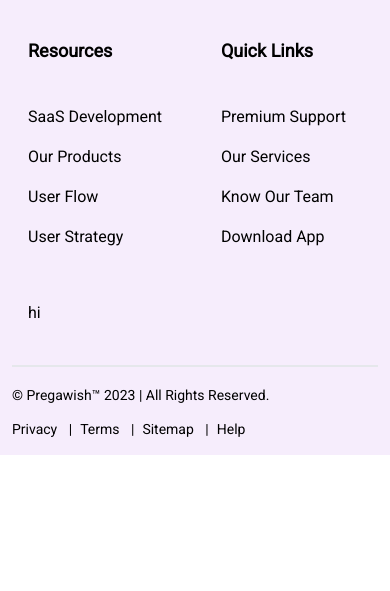
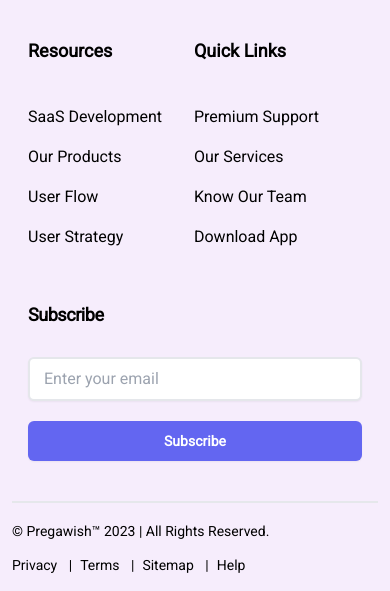
Before and after one commit to Pinak-Idea-Lab-Private-Limited/pw-footer, a plain HTML site: page index.html in a window 390 px wide. Shown: the part 1030-1621 px from the top of the page. Before the commit the page ends 1485 px from the top, so only its background shows below. Drawn offline with nearby package versions, Linux system fonts and the light colour scheme.

Commit message:
footer desktop-v

```diff
--- a/index.html
+++ b/index.html
@@ -126,7 +126,7 @@
                 </p>
               </div>
             </div>
-            <div class="ps-4 lg:ps-10 pe-8 sm:pe-4 sm:w-1/2 lg:w-3/12">
+            <div class="ps-4 lg:ps-10 pe-4 sm:w-1/2 lg:w-3/12">
               <div class="mb-10 w-full">
                 <h4 class="text-dark mb-9 text-lg font-semibold">Resources</h4>
                 <ul>
@@ -158,7 +158,7 @@
               </div>
             </div>
 
-            <div class="ms-auto ps-4 lg:ps-8 pe-8 sm:pe-4 sm:w-1/2 lg:w-3/12">
+            <div class=" ps-4 lg:ps-8 pe-4  sm:w-1/2 lg:w-3/12">
               <div class="mb-10 w-full">
                 <h4 class="text-dark mb-9 text-lg font-semibold">Quick Links</h4>
                 <ul>
@@ -189,9 +189,17 @@
                 </ul>
               </div>
             </div>
-            <div class="w-full ps-4 sm:w-1/2 lg:w-3/12">
+            <div class="w-full ps-4 pe-4 sm:w-1/2 lg:w-3/12">
               <div class="mb-10 w-full">
-                hi
+                <h2 class="text-lg font-bold tracking-tight mb-7 md:mb-9">Subscribe</h2>
+                <form class="">
+                  <label for="email-address" class="sr-only">Email address</label>
+                  <input id="email-address" name="email" type="email" autocomplete="email" required
+                    class="min-w-0 mb-5 w-full bg-white flex-auto rounded-md border-2 outline-0 px-3.5 py-2 text-white shadow-sm ring-1 ring-inset ring-white/10 focus:ring-2 focus:ring-inset focus:ring-indigo-500 sm:text-sm sm:leading-6"
+                    placeholder="Enter your email">
+                  <button type="submit"
+                    class="w-full rounded-md bg-indigo-500 px-3.5 py-2.5 text-sm font-semibold text-white shadow-sm hover:bg-indigo-400 focus-visible:outline focus-visible:outline-2 focus-visible:outline-offset-2 focus-visible:outline-indigo-500">Subscribe</button>
+                </form>
               </div>
             </div>
           </div>
@@ -202,8 +210,8 @@
 
       <!-- ====== footer part 3 -->
       <div class="w-full mx-auto border-t-2 py-4 md:flex md:items-center md:justify-between">
-          <span class="text-sm  sm:text-center ">© <a href="https://flowbite.com/"
-              class="hover:underline">Pregawish™  2023</a> | All Rights Reserved.
+        <span class="text-sm  sm:text-center ">© <a href="https://flowbite.com/" class="hover:underline">Pregawish™
+            2023</a> | All Rights Reserved.
         </span>
         <ul class="flex flex-wrap items-center mt-3 text-sm font-medium sm:mt-0">
           <li>
```
Lines whose indentation alone changed are shown as unchanged.
